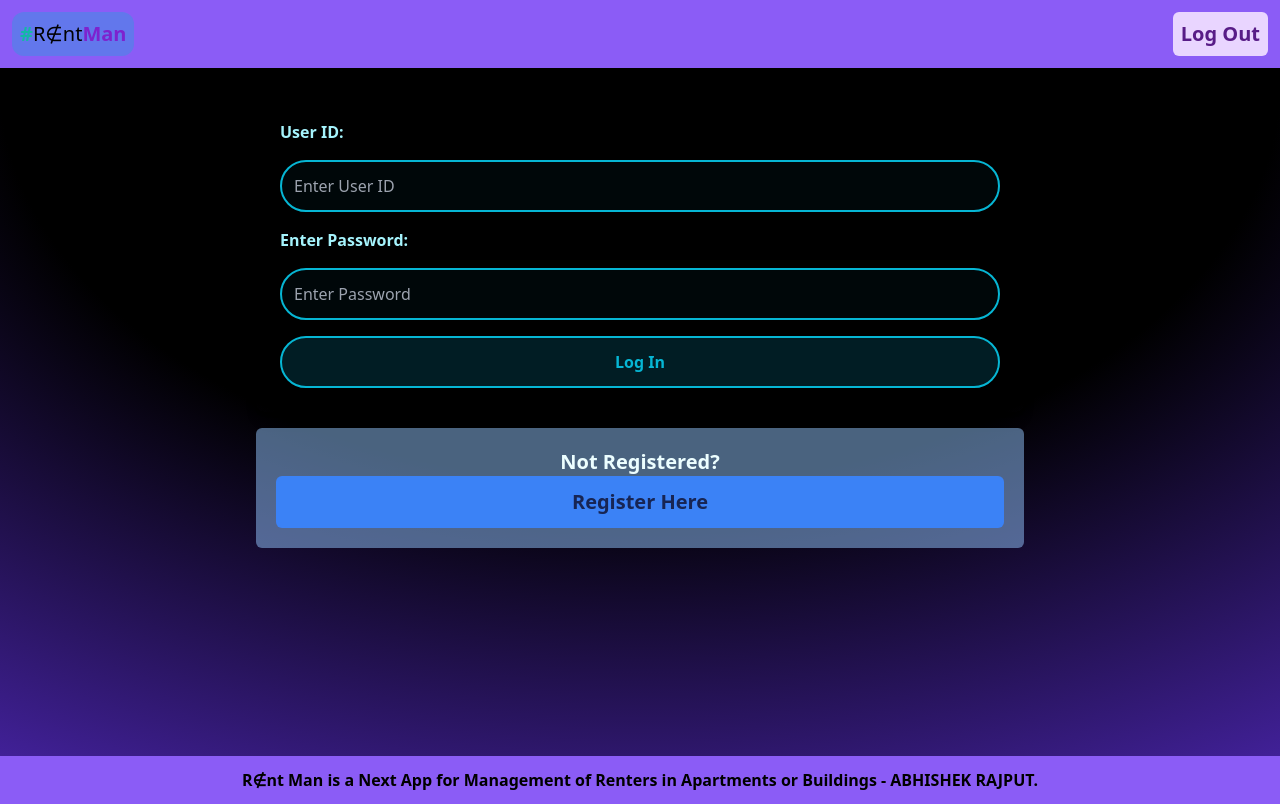
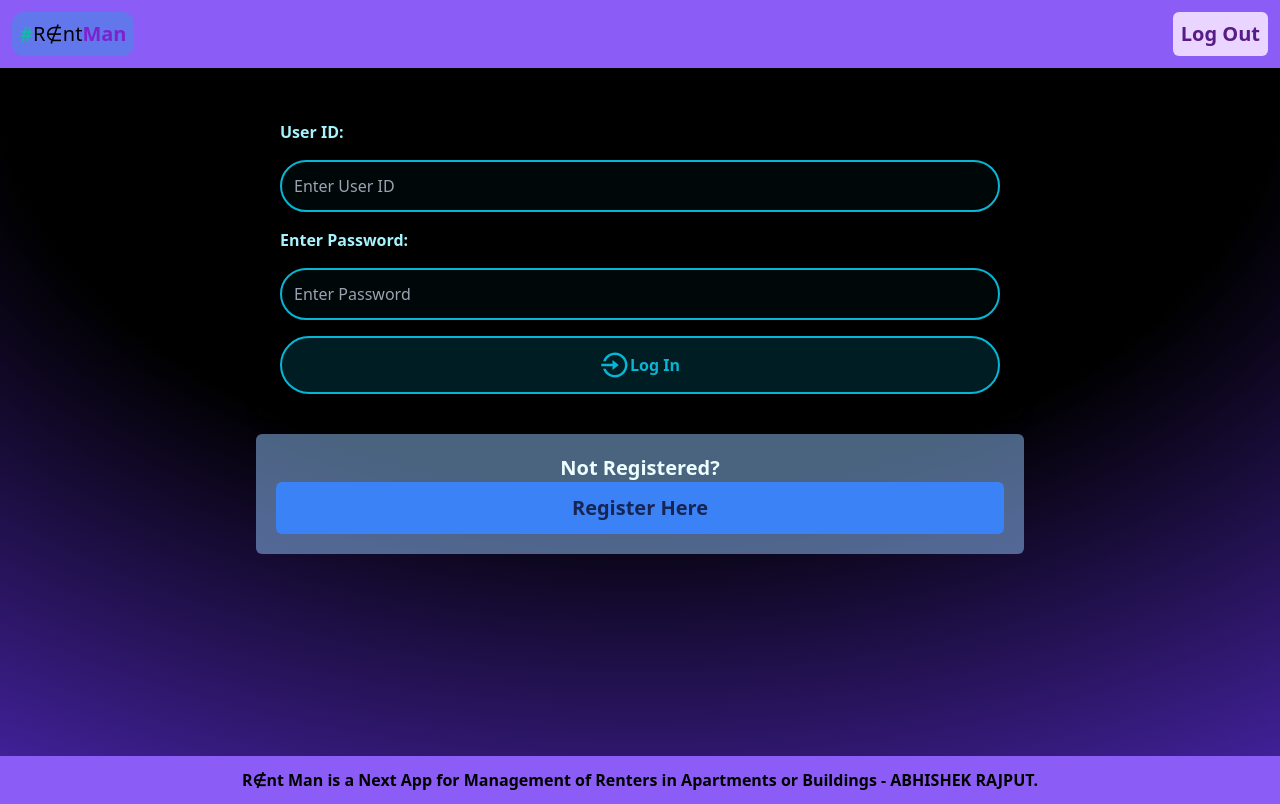
Before and after one commit to Abhi16082001/RentMan, a Next.js app: page / in a window 1280 px wide. Built offline with nearby package versions, Linux system fonts and the light colour scheme.

Commit message:
Added react icons

```diff
--- a/app/owner/page.js
+++ b/app/owner/page.js
@@ -1,6 +1,8 @@
 "use client"
 import React, { useState, useEffect, Suspense } from "react";
 import { useRouter, useSearchParams } from 'next/navigation';
+import { TbEditCircle } from "react-icons/tb";
+import { RiDeleteBin5Line } from "react-icons/ri";
 
 export default function Page() {
   const router = useRouter();
@@ -151,8 +153,8 @@ export default function Page() {
           >
 
            <span onClick={() => handleClick(b.Bname, b._id)} className="inline-block w-full sm:w-3/5">{b.Bname}</span>
-          <button className="hover:bg-green-700 text-white   w-1/2 sm:w-1/5  py-0 sm:py-1.5 rounded-full bg-green-500 " onClick={() => handledit(b._id, b.Bname)}>Edit</button>
-          <button className="hover:bg-red-700 text-white   w-1/2 sm:w-1/5  py-0 sm:py-1.5 rounded-full bg-red-500 " onClick={() => deletebuilding(b._id)}>Delete</button>
+          <button className= "   hover:bg-green-700 text-white   w-1/2 sm:w-1/5  py-0 sm:py-1.5 rounded-full bg-green-500 " onClick={() => handledit(b._id, b.Bname)}><TbEditCircle style={{ margin: 'auto', display: 'block' }} size={30}  /></button>
+          <button className="hover:bg-red-700 text-white   w-1/2 sm:w-1/5  py-0 sm:py-1.5 rounded-full bg-red-500 " onClick={() => deletebuilding(b._id)}><RiDeleteBin5Line style={{ margin: 'auto', display: 'block' }} size={30} /></button>
         </div>
       ))}
          {dalert && (
--- a/app/page.js
+++ b/app/page.js
@@ -1,13 +1,15 @@
 "use client"
 import React from 'react'
-import { useState} from "react";
+import { useState,useEffect} from "react";
 import Link from 'next/link';
+import { RiLoginCircleLine } from "react-icons/ri";
 import { useRouter } from 'next/navigation';
 
 export default function Page() {
   const router = useRouter();
     const [umodel, setumodel] = useState(null)
     const [alert, setalert] = useState("")
+
 
     const onchange=(e) => {
         setumodel({
@@ -70,8 +72,12 @@ export default function Page() {
         className="text-cyan-50 w-full p-3 border-2 border-cyan-500 bg-cyan-600 bg-opacity-5 rounded-full focus:outline-none focus:ring-2 focus:ring-cyan-600"
         onChange={onchange} />
         <br />
-        <button  className="w-full p-3 mt-4 border-2 border-cyan-500 bg-cyan-600 bg-opacity-20 text-cyan-500 font-semibold rounded-full hover:text-cyan-50 hover:bg-cyan-600 transition duration-300"
-         onClick={fetchuser}>Log In</button>
+        <button   className=" flex justify-center items-center  w-full p-3 mt-4 border-2 border-cyan-500 bg-cyan-600 bg-opacity-20 text-cyan-500 font-semibold rounded-full hover:text-cyan-50 hover:bg-cyan-600 transition duration-300"
+         onClick={fetchuser}>
+
+       <RiLoginCircleLine size={30}  />
+Log In
+         </button>
       </form>
 </div>
 {alert && (
--- a/package.json
+++ b/package.json
@@ -10,10 +10,12 @@
   },
   "dependencies": {
     "dotenv": "^16.4.5",
+    "lord-icon-element": "^4.1.2",
     "mongodb": "^6.10.0",
     "next": "15.0.2",
     "react": "19.0.0-rc-02c0e824-20241028",
-    "react-dom": "19.0.0-rc-02c0e824-20241028"
+    "react-dom": "19.0.0-rc-02c0e824-20241028",
+    "react-icons": "^5.3.0"
   },
   "devDependencies": {
     "eslint": "^8",
```
Also changed, not shown: 1 other file (tests, documents, lock files or other folders).
